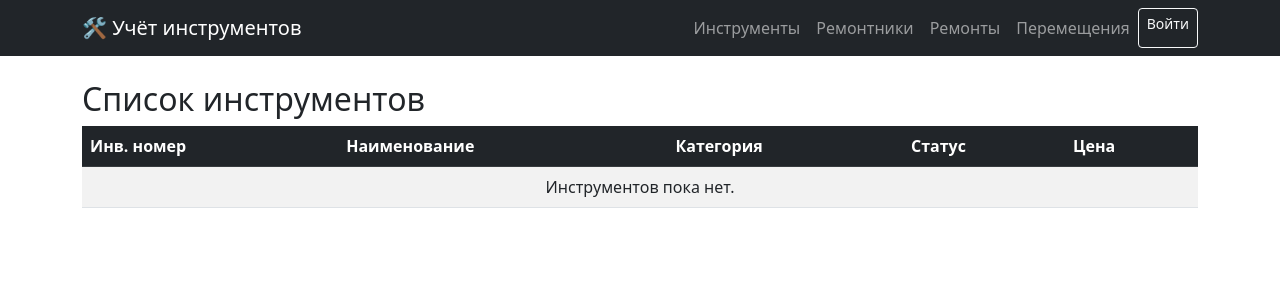
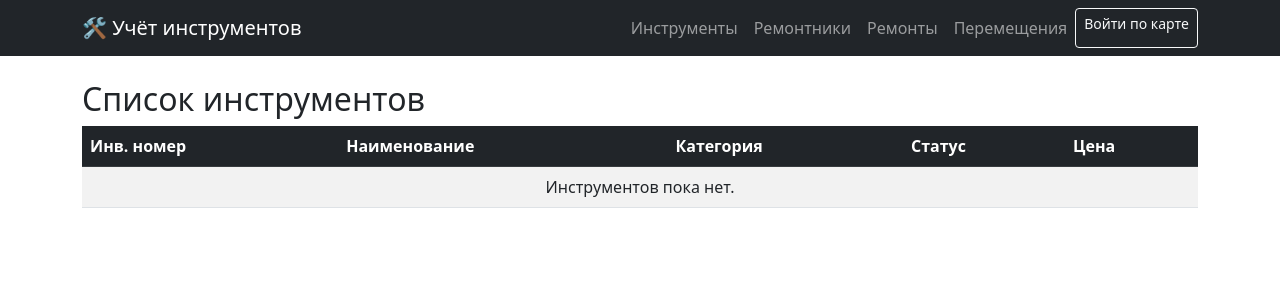
Before and after one commit to botnbot/instrument-control-v2, a Django app: page / in a window 1280 px wide. Shown: the top 300 px of the page. Run offline with Django 5.2, Linux system fonts and the light colour scheme; data that the repository does not hold is empty.

Commit message:
logout & login buttons modified

```diff
--- a/templates/base.html
+++ b/templates/base.html
@@ -18,9 +18,12 @@
             <a class="nav-link" href="{% url 'core:relocation_list' %}">Перемещения</a>
             {% if user.is_authenticated %}
             <span class="text-warning me-3">Вы вошли как: <strong>{{ user.first_name|default:user.username }}</strong></span>
-                <a class="btn btn-outline-light btn-sm" href="{% url 'admin:logout' %}">Выйти</a>
+            <form method="post" action="{% url 'admin:logout' %}" class="d-inline">
+                {% csrf_token %}
+                <button type="submit" class="btn btn-outline-light btn-sm">Выйти</button>
+            </form>
             {% else %}
-                <a class="btn btn-outline-light btn-sm" href="{% url 'admin:login' %}">Войти</a>
+            <a class="btn btn-outline-light btn-sm" href="{% url 'rfid_login' %}">Войти по карте</a>
             {% endif %}
         </div>
     </div>
```
Lines whose indentation alone changed are shown as unchanged.
